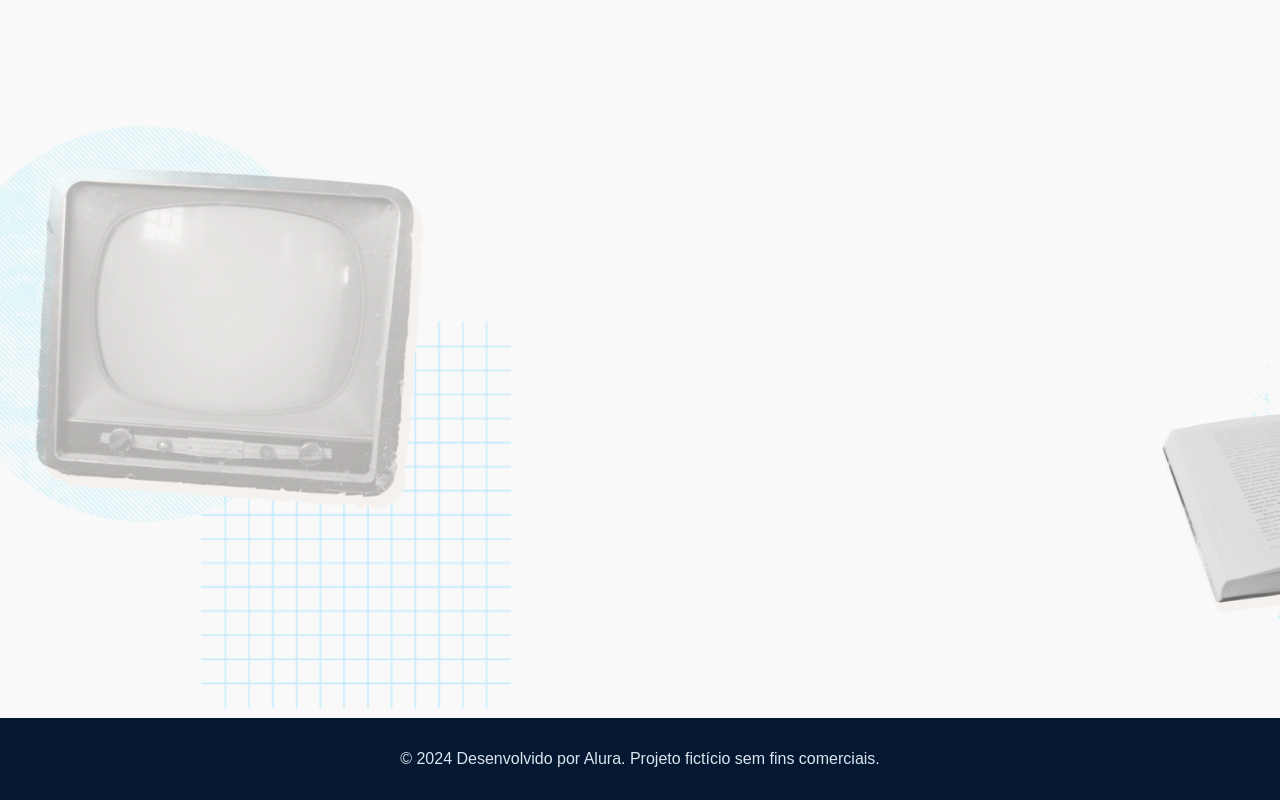
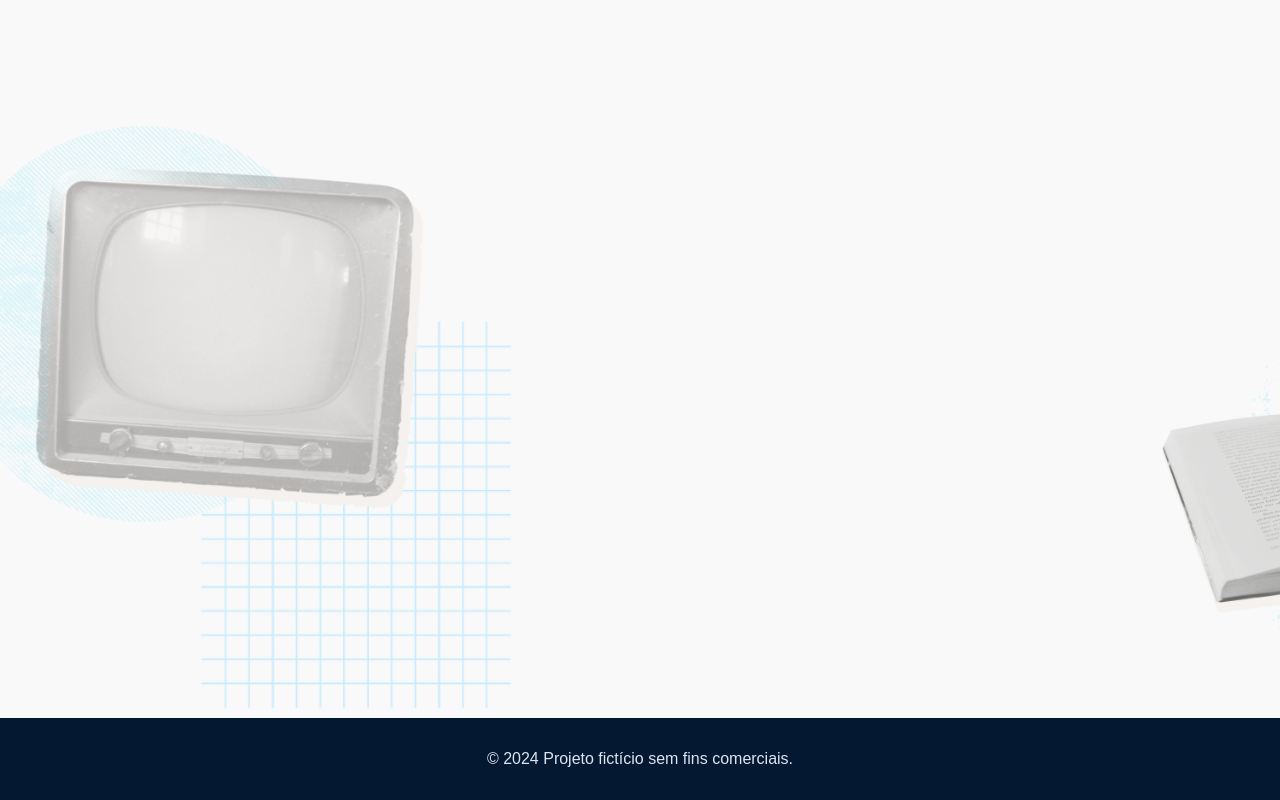
Before and after one commit to osdeving/memoteca, a plain HTML site: page index.html in a window 1280 px wide. Shown: the part 2613-3413 px from the top of the page. Drawn offline with Linux system fonts and the light colour scheme.

Commit message:
feat: criar projeto inicial

```diff
--- a/index.html
+++ b/index.html
@@ -67,8 +67,7 @@
     </main>
     <footer>
       <p>&copy;
-        2024 Desenvolvido por Alura.
-        Projeto fictício sem fins comerciais.</p>
+        2024 Projeto fictício sem fins comerciais.</p>
     </footer>
   </body>
 </html>
```
